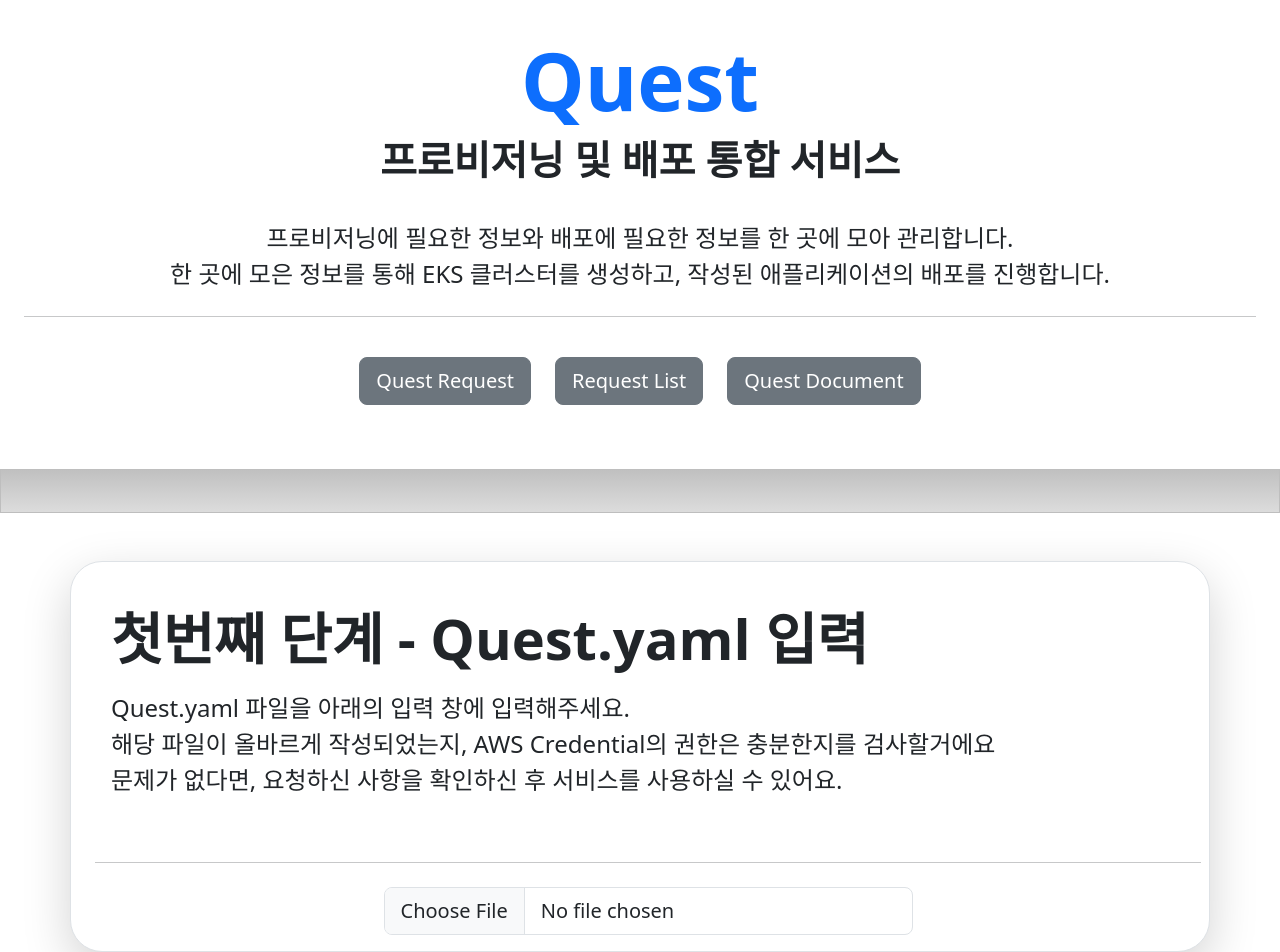
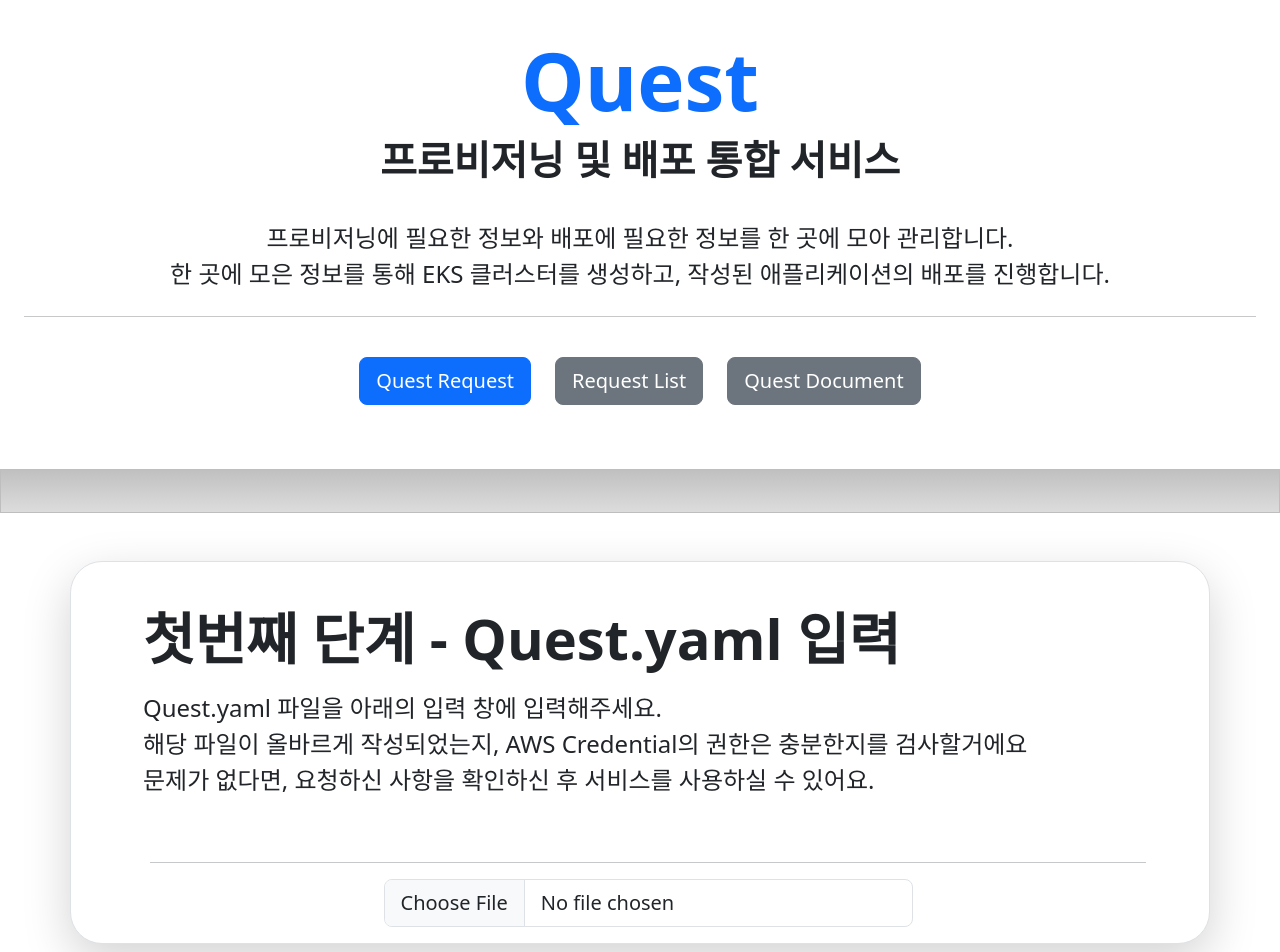
Before and after one commit to Choiwonwong/NBA-WebServer, a React (Create React App) app: page /request in a window 1280 px wide. Shown: the top 952 px of the page. Built offline with nearby package versions, Linux system fonts and the light colour scheme.

Commit message:
Spinner 동작 OK

```diff
--- a/src/components/Hero.js
+++ b/src/components/Hero.js
@@ -31,7 +31,7 @@
             <ButtonLink
               to="/request"
               nextPage="RequestPage"
-              currentpage={currentPage}
+              currentPage={currentPage}
               variant="primary"
               text="Quest Request"
               cName="hover-questRequest"
@@ -39,7 +39,7 @@
             <ButtonLink
               to="/request-list"
               nextPage="RequestListPage"
-              currentpage={currentPage}
+              currentPage={currentPage}
               variant="success"
               text="Request List"
               cName="hover-requestList"
@@ -47,7 +47,7 @@
             <ButtonLink
               to="/document"
               nextPage="DocumentPage"
-              currentpage={currentPage}
+              currentPage={currentPage}
               variant="info"
               text="Quest Document"
               cName="hover-questDocu"
--- a/src/components/RequestCard.js
+++ b/src/components/RequestCard.js
@@ -1,20 +1,54 @@
-import React from "react";
+import React, { useState } from "react";
 import "./MainCard.css";
 import { Container, Row, Col } from "react-bootstrap";
 import Form from "react-bootstrap/Form";
+import Spinner from "react-bootstrap/Spinner";
 
 function RequestCard(props) {
+  const [selectedFileName, setSelectedFileName] = useState(""); // State to store selected file name
+  const [fileError, setFileError] = useState(""); // State to store file error message
+  const [isLoading, setIsLoading] = useState(false); // State to manage loading
+
+  const handleFileChange = (event) => {
+    const selectedFile = event.target.files[0];
+    setSelectedFileName(selectedFile.name);
+    setFileError("");
+    setIsLoading(false); // Reset loading state
+
+    if (selectedFile.name !== "Quest.yaml") {
+      setFileError("'Quest.yaml'을 입력해주세요.");
+      event.target.value = null; // Reset the file input
+    } else {
+      setFileError("");
+      setIsLoading(true);
+
+      const formData = new FormData();
+      formData.append("file", selectedFile);
+
+      // Send the POST request to the server
+      // Example:
+      // axios.post("http://localhost:8000/requests/check", formData)
+      //   .then(response => {
+      //     // Handle the response here
+      //     setIsLoading(false); // Stop loading when the response is received
+      //   })
+      //   .catch(error => {
+      //     // Handle errors here
+      //     setIsLoading(false); // Stop loading on error
+      //   });
+    }
+  };
+
   return (
     <Container className="my-5">
       <Row className="p-4 pb-0 pe-lg-2 pt-lg-4 align-items-center rounded-5 border shadow-lg card">
-        <Col lg={11.5} className="p-4 p-lg-3 pt-lg-4">
+        <Col lg={11.5} className="p-4 p-lg-5 pt-lg-4">
           <h1 className="display-4 fw-bold lh-1">{props.title}</h1>
           <p
             className="lead"
             style={{
               fontSize: 24,
               paddingTop: "1rem",
-              paddingBottom: "0.5rem",
             }}
           >
             {props.description.split("\n").map((line, index) => (
@@ -25,30 +59,105 @@
             ))}
           </p>
         </Col>
-        <hr className="my-4"></hr>
+        <hr style={{ width: "90%" }} />
         <Form.Group
           controlId="formFileLg"
           className="mb-3"
           style={{ width: "50%" }}
         >
-          <Form.Control
-            type="file"
-            size="lg"
-            onChange={(event) => {
-              const selectedFile = event.target.files[0];
-              const reader = new FileReader();
-              reader.onload = (e) => {
-                const fileContent = e.target.result;
-                console.log("File Content: ", fileContent);
-              };
-              // Read the file as text
-              reader.readAsText(selectedFile);
+          <Form.Control type="file" size="lg" onChange={handleFileChange} />
+        </Form.Group>
+        {fileError && (
+          <p
+            style={{
+              color: "red",
+              textAlign: "center",
+              fontSize: 20,
+              fontWeight: "bold",
             }}
-          />
-        </Form.Group>
+          >
+            {fileError}
+          </p>
+        )}
+        {isLoading ? (
+          <p style={{ textAlign: "center" }}>
+            <Spinner style={{ margin: "1.5rem" }} animation="border" />
+            <div style={{ fontSize: 20, fontWeight: "bold" }}>
+              Quest.yaml의 내용을 검사중입니다.
+            </div>
+          </p>
+        ) : null}
       </Row>
     </Container>
   );
 }
 
 export default RequestCard;
+
+// import React, { useState } from "react";
+// import "./MainCard.css";
+// import { Container, Row, Col } from "react-bootstrap";
+// import Form from "react-bootstrap/Form";
+
+// function RequestCard(props) {
+//   const [selectedFileName, setSelectedFileName] = useState(""); // State to store selected file name
+//   const [fileError, setFileError] = useState(""); // State to store file error message
+
+//   const handleFileChange = (event) => {
+//     const selectedFile = event.target.files[0];
+//     setSelectedFileName(selectedFile.name);
+
+//     if (selectedFile.name !== "Quest.yaml") {
+//       setFileError("'Quest.yaml'을 입력해주세요.");
+//       event.target.value = null;
+//     } else {
+//       setFileError("");
+
+//       // const reader = new FileReader();
+//       // reader.onload = (e) => {
+//       //   const fileContent = e.target.result;
+//       //   console.log("File Content: ", fileContent);
+//       // };
+//       // reader.readAsText(selectedFile);
+//     }
+//   };
+
+//   return (
+//     <Container className="my-5">
+//       <Row className="p-4 pb-0 pe-lg-2 pt-lg-4 align-items-center rounded-5 border shadow-lg card">
+//         <Col lg={11.5} className="p-4 p-lg-5 pt-lg-4">
+//           <h1 className="display-4 fw-bold lh-1">{props.title}</h1>
+//           <p
+//             className="lead"
+//             style={{
+//               fontSize: 24,
+//               paddingTop: "1rem",
+//             }}
+//           >
+//             {props.description.split("\n").map((line, index) => (
+//               <React.Fragment key={index}>
+//                 {line}
+//                 <br />
+//               </React.Fragment>
+//             ))}
+//           </p>
+//         </Col>
+//         <hr style={{ width: "90%" }} />
+//         <Form.Group
+//           controlId="formFileLg"
+//           className="mb-3"
+//           style={{ width: "50%" }}
+//         >
+//           <Form.Control type="file" size="lg" onChange={handleFileChange} />
+//         </Form.Group>
+//         {fileError && (
+//           <p style={{ color: "red", textAlign: "center", fontSize: 20 }}>
+//             {fileError}
+//           </p>
+//         )}
+//       </Row>
+//     </Container>
+//   );
+// }
+
+// export default RequestCard;
--- a/src/pages/RequestPage.js
+++ b/src/pages/RequestPage.js
@@ -1,8 +1,9 @@
 // RequestPage.js
 
-import React from "react";
+import React, { useState } from "react";
 import Hero from "../components/Hero";
 import RequestCard from "../components/RequestCard";
+import { Spinner } from "react-bootstrap";
 
 const introDesc = `Quest.yaml 파일을 아래의 입력 창에 입력해주세요.
 해당 파일이 올바르게 작성되었는지, AWS Credential의 권한은 충분한지를 검사할거에요
@@ -10,6 +11,8 @@
 
 function RequestPage() {
   const [requestProgress, setRequestProgress] = React.useState(0);
+  const [isLoading, setIsLoading] = useState(false);
+
   return (
     <>
       <Hero currentPage="RequestPage" />
@@ -18,6 +21,7 @@
         description={introDesc}
         useButton={false}
       />
+      {isLoading && <Spinner animation="border" />}{" "}
     </>
   );
 }
```
